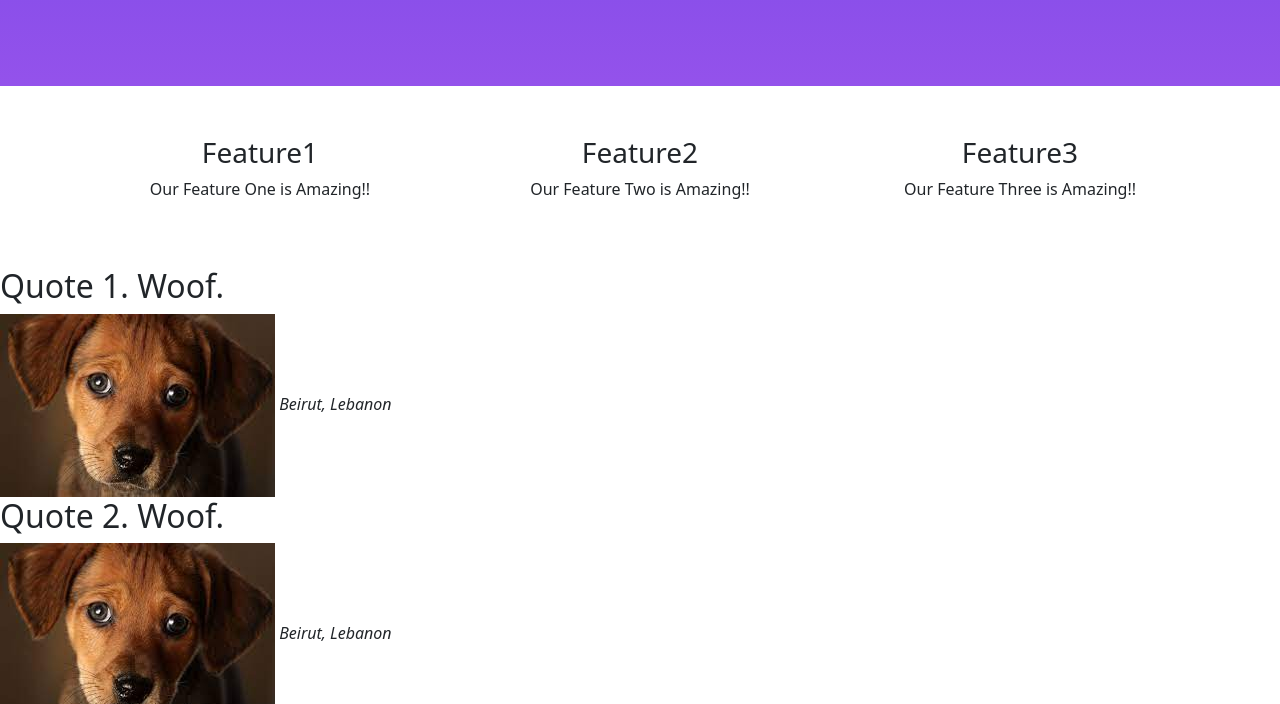
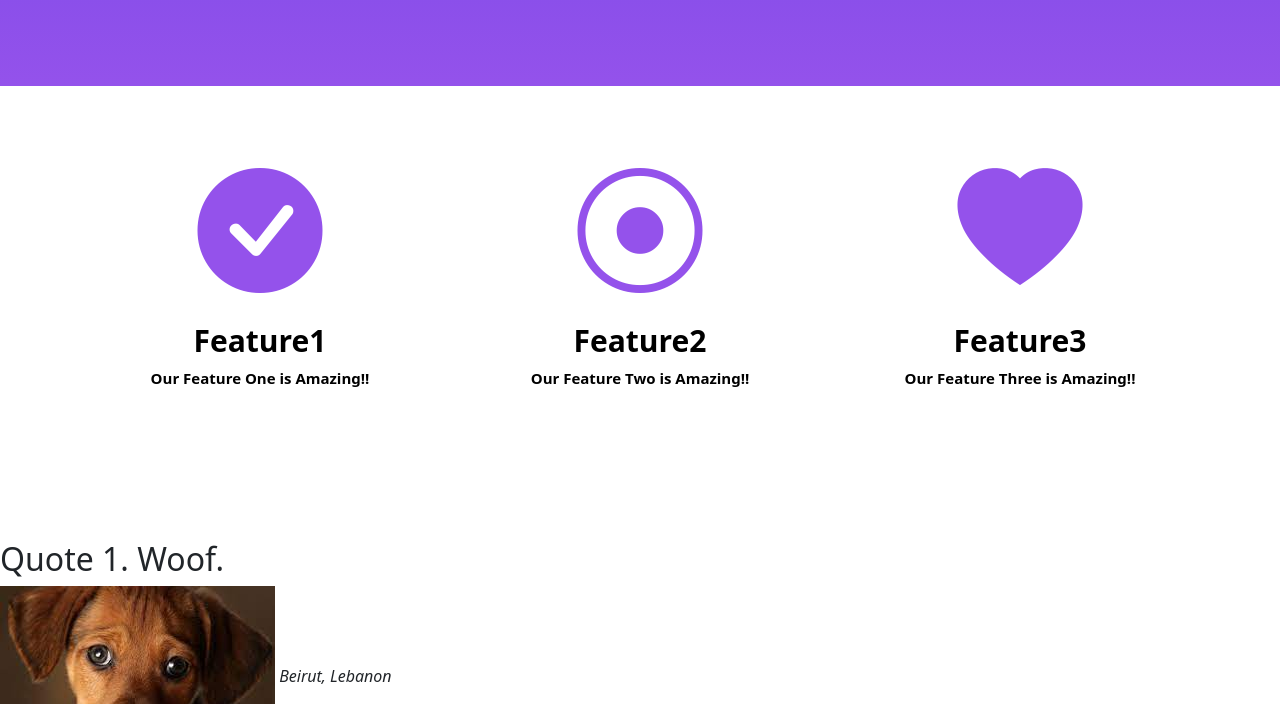
Before and after one commit to MohammadZaraket/Dog_Dating_website, a plain HTML site: page index.html in a window 1280 px wide. Shown: the part 800-1504 px from the top of the page. Drawn offline with nearby package versions, Linux system fonts and the light colour scheme.

Commit message:
Styling features and adding icons

```diff
--- a/css/styles.css
+++ b/css/styles.css
@@ -3,7 +3,6 @@
 
     background-image: linear-gradient(rgb(56, 53, 224),rgb(148, 82, 235)) !important;
 }
-
 
 
 /* Styling Navbar*/
@@ -118,3 +117,39 @@ button {
     padding: 50px 0;
 
 }
+
+/*Styling Features*/
+
+.features i {
+
+    background-color: white;
+    color: rgb(148, 82, 235);
+    padding: 20px;
+    width: 300px;
+    size: 20%;
+    margin-bottom: 50px;
+    font-size: 125px;
+}
+
+
+.features h3 {
+    color: black;
+    font-size: 30px;
+    font-weight: bolder;
+
+}
+
+
+.features p {
+    color:black;
+    font-size: 15px;
+    margin-bottom: 100px;
+    font-weight: 600;
+
+}
+
+
+
+
+
+/* Finish Styling Features*/
--- a/index.html
+++ b/index.html
@@ -6,7 +6,7 @@
   <title>Dog Dating Website</title>
   <link rel="stylesheet" href="css/styles.css">
   <link href="https://cdn.jsdelivr.net/npm/bootstrap@5.0.2/dist/css/bootstrap.min.css" rel="stylesheet" integrity="sha384-EVSTQN3/azprG1Anm3QDgpJLIm9Nao0Yz1ztcQTwFspd3yD65VohhpuuCOmLASjC" crossorigin="anonymous">
-
+  <link rel="stylesheet" href="https://cdn.jsdelivr.net/npm/bootstrap-icons@1.7.2/font/bootstrap-icons.css">
 </head>
 
 <body>
@@ -41,8 +41,8 @@
     <div class="row" id="srow">
       <div class="col-md">
       <h1 class="heading">Meet dog next door.</h1>
-      <button class="apple" type="button">Download</button>
-      <button class="android" type="button">Download</button>
+      <button class="apple" type="button"> <i class="bi bi-apple"></i>Download</button>
+      <button class="android" type="button"> Download</button>
       </div>
       <div class="col-md">
         <img src="images/app.png" class="rotate" width="65%" height="70%">
@@ -59,18 +59,18 @@
       <section id="features">
         <div class="row">
             <div class="col-sm-6 col-lg-4">
-                <i class=""></i>
+              <i class="bi bi-check-circle-fill"></i>
                 <h3>Feature1</h3>
                 <p> Our Feature One is Amazing!! </p>
             </div>
 
             <div class="col-sm-6 col-lg-4">
-                <i class=""></i>
+                <i class="bi bi-record-circle"></i>
                 <h3>Feature2</h3>
                 <p> Our Feature Two is Amazing!! </p>
             </div>
             <div class="col-sm-6 col-lg-4">
-                <i class=""></i>
+                <i class="bi bi-heart-fill"></i>
                 <h3>Feature3</h3>
                 <p> Our Feature Three is Amazing!!</p>
             </div>
@@ -148,7 +148,7 @@
   <section id="cta">
 
     <h3>The APP that your log needs.</h3>
-    <button type="button">Download</button>
+    <button class="apple" type="button"><i class="bi bi-apple"></i> Download</button>
     <button type="button">Download</button>
 
   </section>
```
